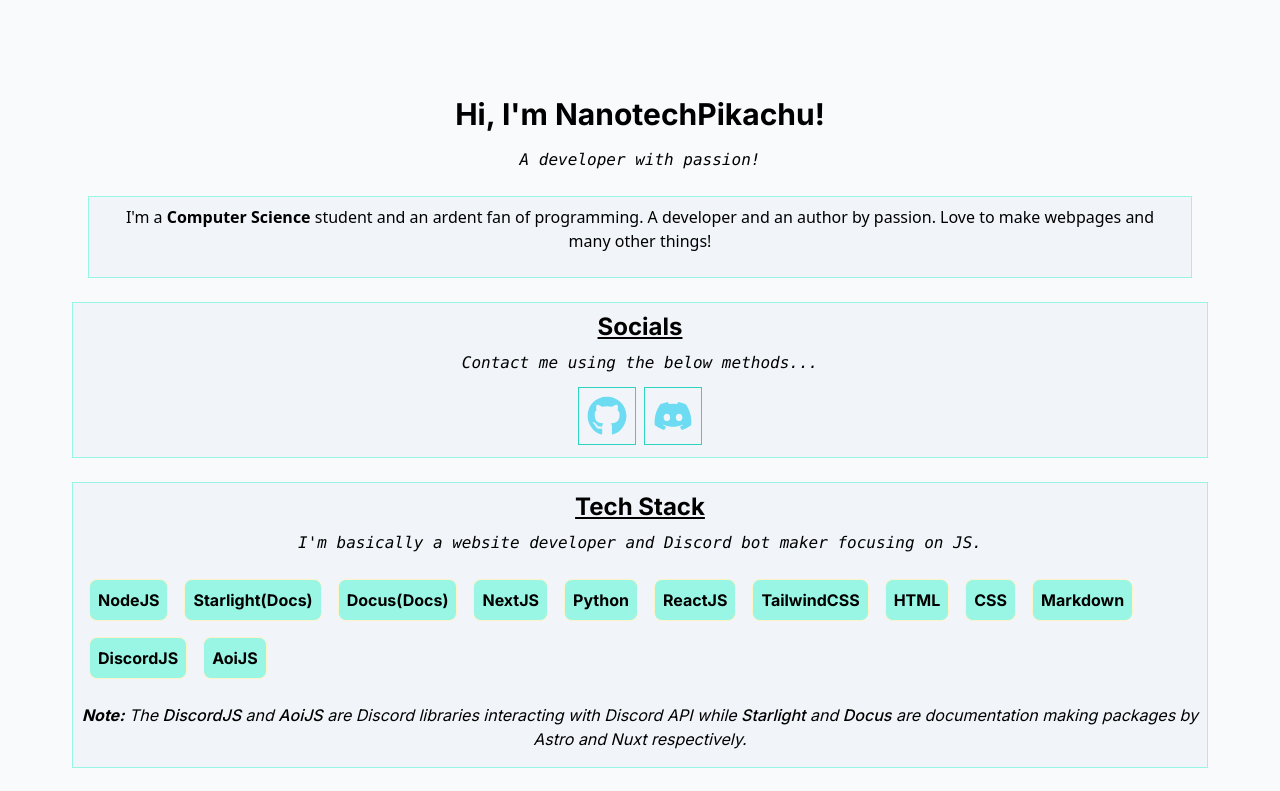
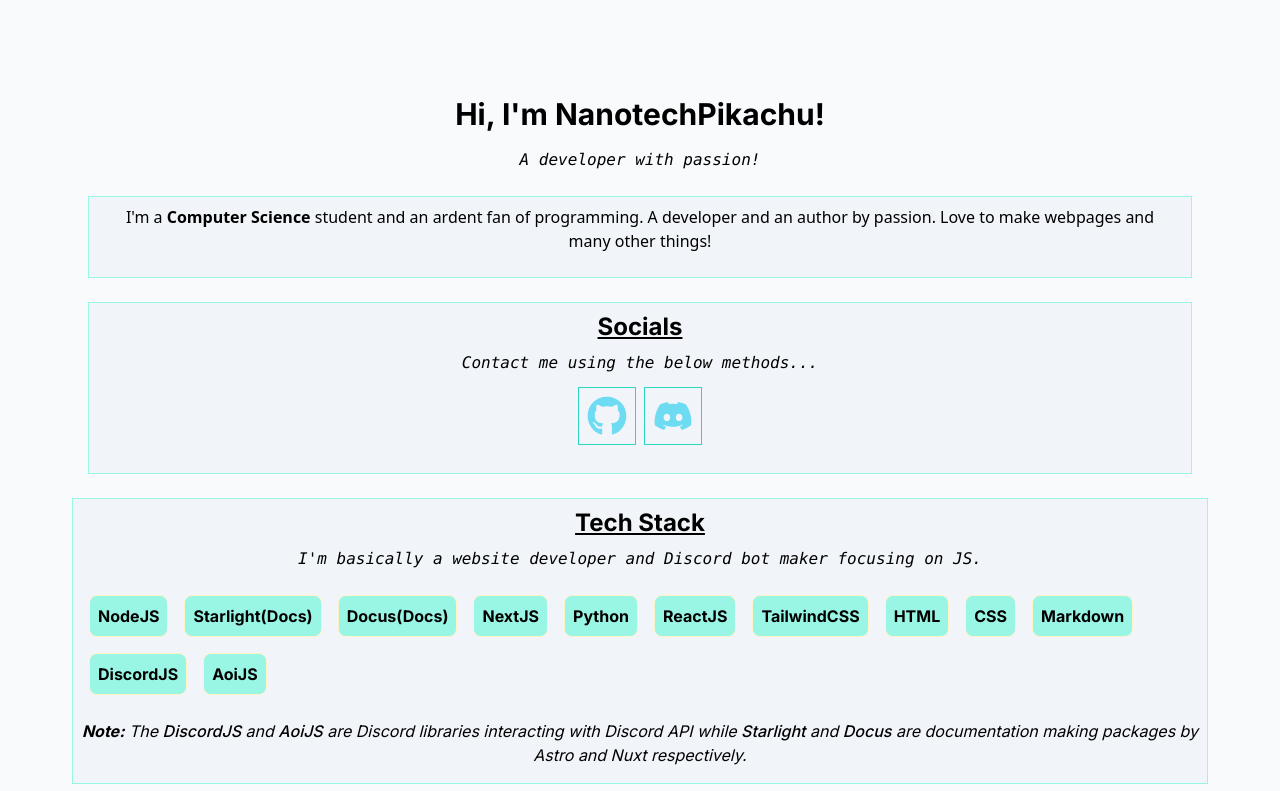
Before and after one commit to NanotechPikachu/Portfolio, a Next.js app: page / in a window 1280 px wide. Shown: the top 791 px of the page. Built offline with nearby package versions, Linux system fonts and the light colour scheme.

Commit message:
Update Socials.jsx

```diff
--- a/src/components/Socials.jsx
+++ b/src/components/Socials.jsx
@@ -3,10 +3,10 @@ import { Git, Discord } from './ProfileLinks.jsx';
 export default function Socials() {
   return (
     <>
-    <div className="mr-2 ml-2 mt-6 border dark:border-teal-100 border-teal-200 dark:bg-[#2E3532] bg-slate-100">
+    <div className="mr-6 ml-6 mt-6 border dark:border-teal-100 border-teal-200 dark:bg-[#2E3532] bg-slate-100">
     <h2 className="text-center text-xl md:text-2xl text-black dark:text-white font-bold mt-2"><u>Socials</u></h2>
     <p className="mt-2 dark:text-slate-50 text-black text-center font-mono md:text-base text-sm"><i>Contact me using the below methods...</i></p>
-    <div className="mt-2 mb-2 flex items-center justify-center">
+    <div className="mt-2 mb-6 flex items-center justify-center">
     <a href="https://github.com/NanotechPikachu">
     <button className="m-1 p-2 border dark:border-teal-500 border-teal-400">
     <Git />
```
